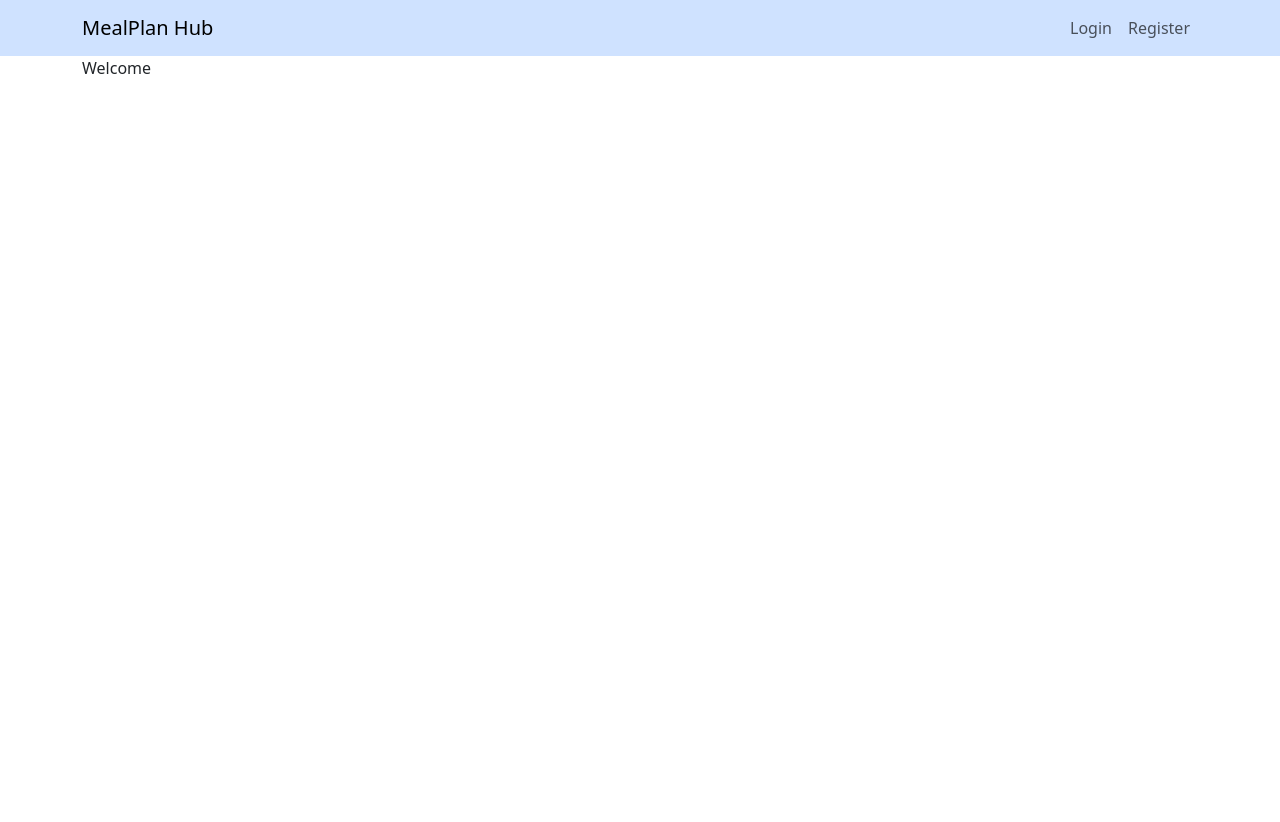
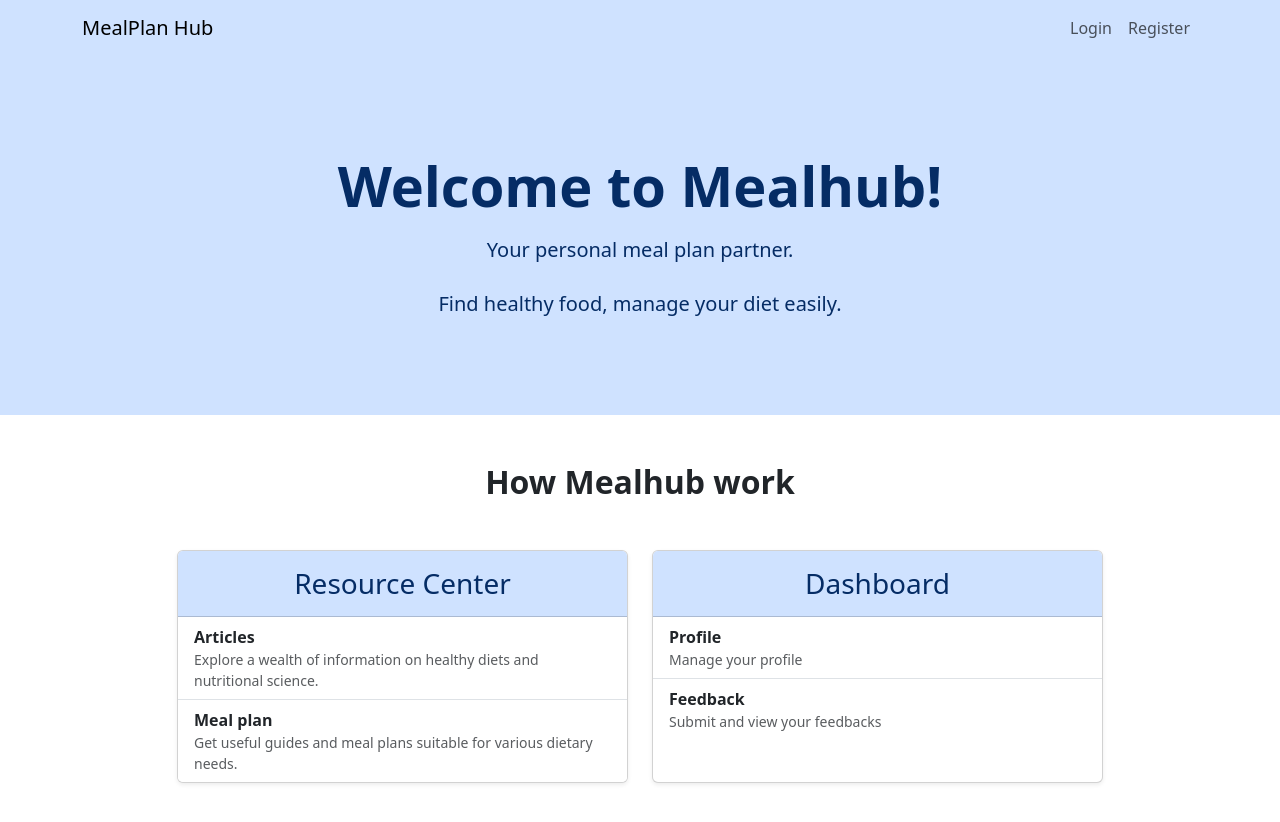
Before and after one commit to yliu0621-jpg/5032-project, a Vue app: page / in a window 1280 px wide. Shown: the top 822 px of the page. Before the commit the page ends 800 px from the top, so only its background shows below. Built offline with nearby package versions, Linux system fonts and the light colour scheme; no server answers.

Commit message:
home page

```diff
--- a/src/App.vue
+++ b/src/App.vue
@@ -5,9 +5,7 @@ import Navbar from './components/Navbar.vue';
 
 <template>
   <Navbar />
-  <main class="container">
-    <router-view />
-  </main>
+  <router-view />
 </template>
 
 <style scoped></style>
--- a/src/views/FeedbackView.vue
+++ b/src/views/FeedbackView.vue
@@ -23,11 +23,9 @@
 		<div v-if="userRole === 'user'">
 			<h2>Your feedback</h2>
 		</div>
-		<div v-else="userRole === 'admin'">
-			<p>Average Rating: {{
-				(feedbackList.reduce((acc, item) => acc + item.rating, 0) / feedbackList.length).toFixed(2)
-			}}</p>
-		</div>
+		<p>Average Rating: {{
+			(feedbackList.reduce((acc, item) => acc + item.rating, 0) / feedbackList.length).toFixed(2)
+		}}</p>
 		<table class="table">
 			<thead>
 				<tr>
--- a/src/views/HomeView.vue
+++ b/src/views/HomeView.vue
@@ -1,3 +1,71 @@
 <template>
-	Welcome
+	<header class="bg-primary-subtle text-primary-emphasis text-center py-5 py-md-5">
+		<div class="container py-lg-5">
+			<h1 class="display-4 fw-bold mb-3">Welcome to Mealhub!</h1>
+			<p class="lead mb-4">Your personal meal plan partner.</p>
+			<p class="fs-5 mb-0">Find healthy food, manage your diet easily.</p>
+		</div>
+	</header>
+
+	<main class="container py-5">
+		<h2 class="text-center mb-5 fw-bold">How Mealhub work</h2>
+
+		<div class="row g-4 justify-content-center">
+			<div class="col-md-6 col-lg-5">
+				<div class="card h-100 shadow-sm">
+					<div class="card-header bg-primary-subtle text-center">
+						<h3 class="card-title text-primary-emphasis my-2">
+							Resource Center
+						</h3>
+					</div>
+					<ul class="list-group list-group-flush flex-grow-1">
+						<li class="list-group-item d-flex align-items-start">
+							<div>
+								<strong class="d-block">Articles</strong>
+								<p class="text-muted mb-0 small">
+									Explore a wealth of information on healthy diets and nutritional science.
+								</p>
+							</div>
+						</li>
+						<li class="list-group-item d-flex align-items-start">
+							<div>
+								<strong class="d-block">Meal plan</strong>
+								<p class="text-muted mb-0 small">
+									Get useful guides and meal plans suitable for various dietary needs.
+								</p>
+							</div>
+						</li>
+					</ul>
+				</div>
+			</div>
+
+			<div class="col-md-6 col-lg-5">
+				<div class="card h-100 shadow-sm">
+					<div class="card-header bg-primary-subtle text-center">
+						<h3 class="card-title text-primary-emphasis my-2">
+							Dashboard
+						</h3>
+					</div>
+					<ul class="list-group list-group-flush flex-grow-1">
+						<li class="list-group-item d-flex align-items-start">
+							<div>
+								<strong class="d-block">Profile</strong>
+								<p class="text-muted mb-0 small">
+									Manage your profile
+								</p>
+							</div>
+						</li>
+						<li class="list-group-item d-flex align-items-start">
+							<div>
+								<strong class="d-block">Feedback</strong>
+								<p class="text-muted mb-0 small">
+									Submit and view your feedbacks
+								</p>
+							</div>
+						</li>
+					</ul>
+				</div>
+			</div>
+		</div>
+	</main>
 </template>
```
